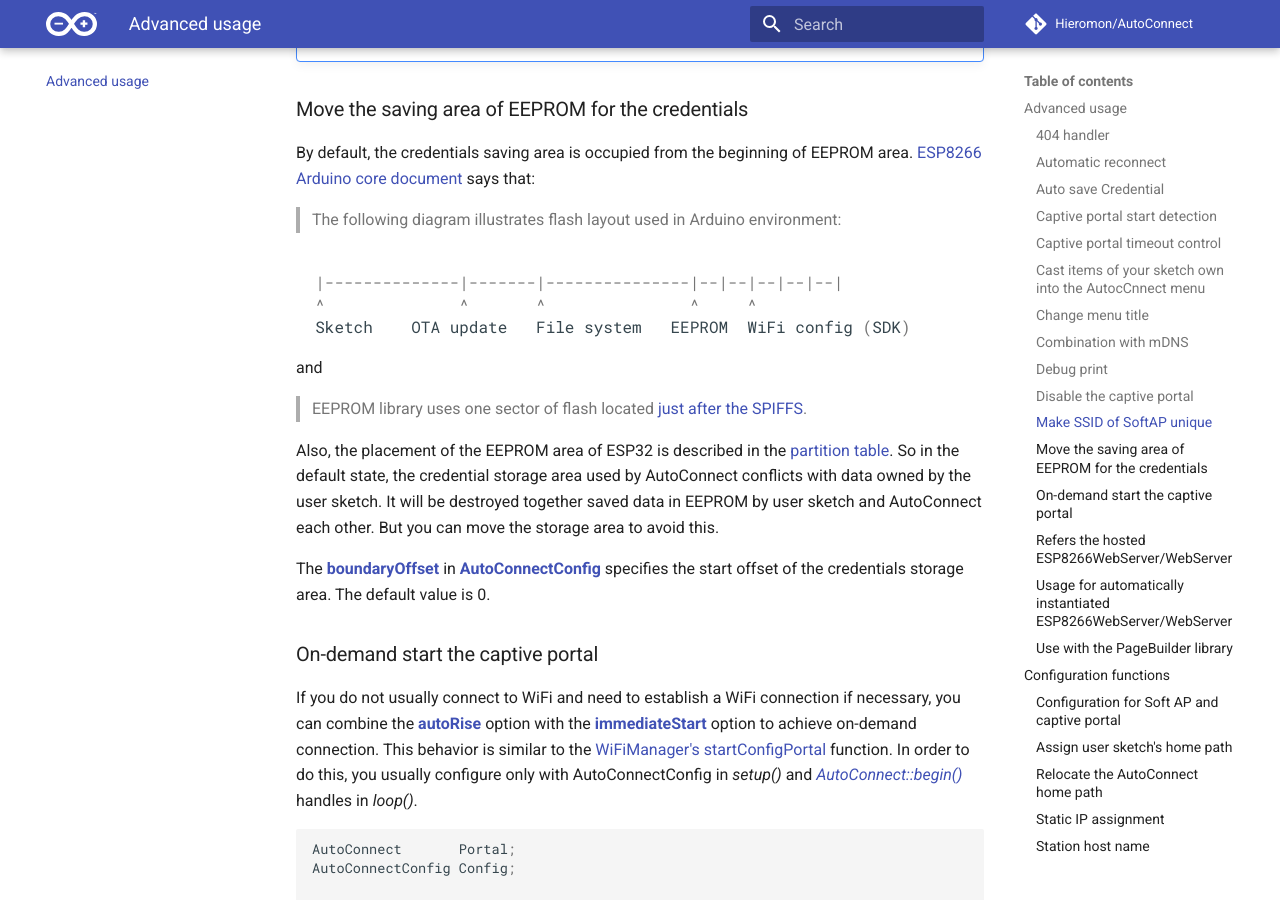
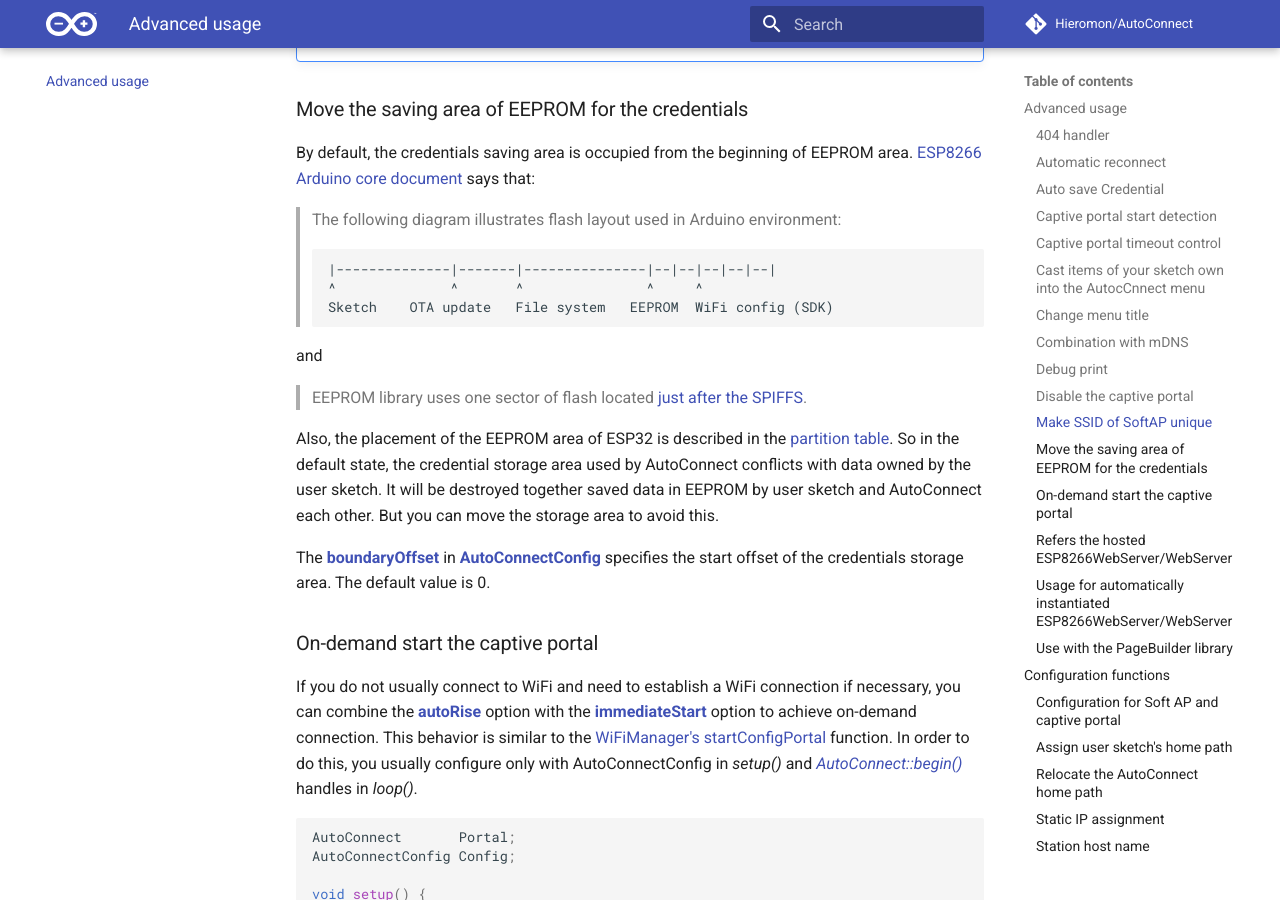
Before and after one commit to Hieromon/AutoConnect, an MkDocs documentation site: the page built from mkdocs/advancedusage.md, in a window 1280 px wide and 900 px high, scrolled down 7678 px. Built offline with MkDocs 1.6.1 and Material for MkDocs 9.7.7, drawn with Linux system fonts in a browser that asks for light colours; comment, search, counter and statistics services are not loaded.

Commit message:
Change code hilite

````diff
--- a/mkdocs/advancedusage.md
+++ b/mkdocs/advancedusage.md
@@ -293,13 +293,11 @@
 
 > The following diagram illustrates flash layout used in Arduino environment:
 
-<div class="highlight">
-<pre><span></span>
-  <span class="o">|--------------|-------|---------------|--|--|--|--|--|</span>
-  <span class="o">^</span>              <span class="o">^</span>       <span class="o">^</span>               <span class="o">^</span>     <span class="o">^</span>
-  <span class="n">Sketch</span>    <span class="n">OTA</span> <span class="n">update</span>   <span class="n">File</span> <span class="n">system</span>   <span class="n"><span class="highlighted">EEPROM</span></span>  <span class="n">WiFi</span> <span class="n">config</span> <span class="p">(</span><span class="n">SDK</span><span class="p">)</span>
-</pre>
-</div>
+> ```
+> |--------------|-------|---------------|--|--|--|--|--|
+> ^              ^       ^               ^     ^
+> Sketch    OTA update   File system   EEPROM  WiFi config (SDK)
+> ```
 
 and
 
````
Also changed, not shown: docs/advancedusage.html (+5 -8 lines), docs/search/search_index.json, 1 other file.
